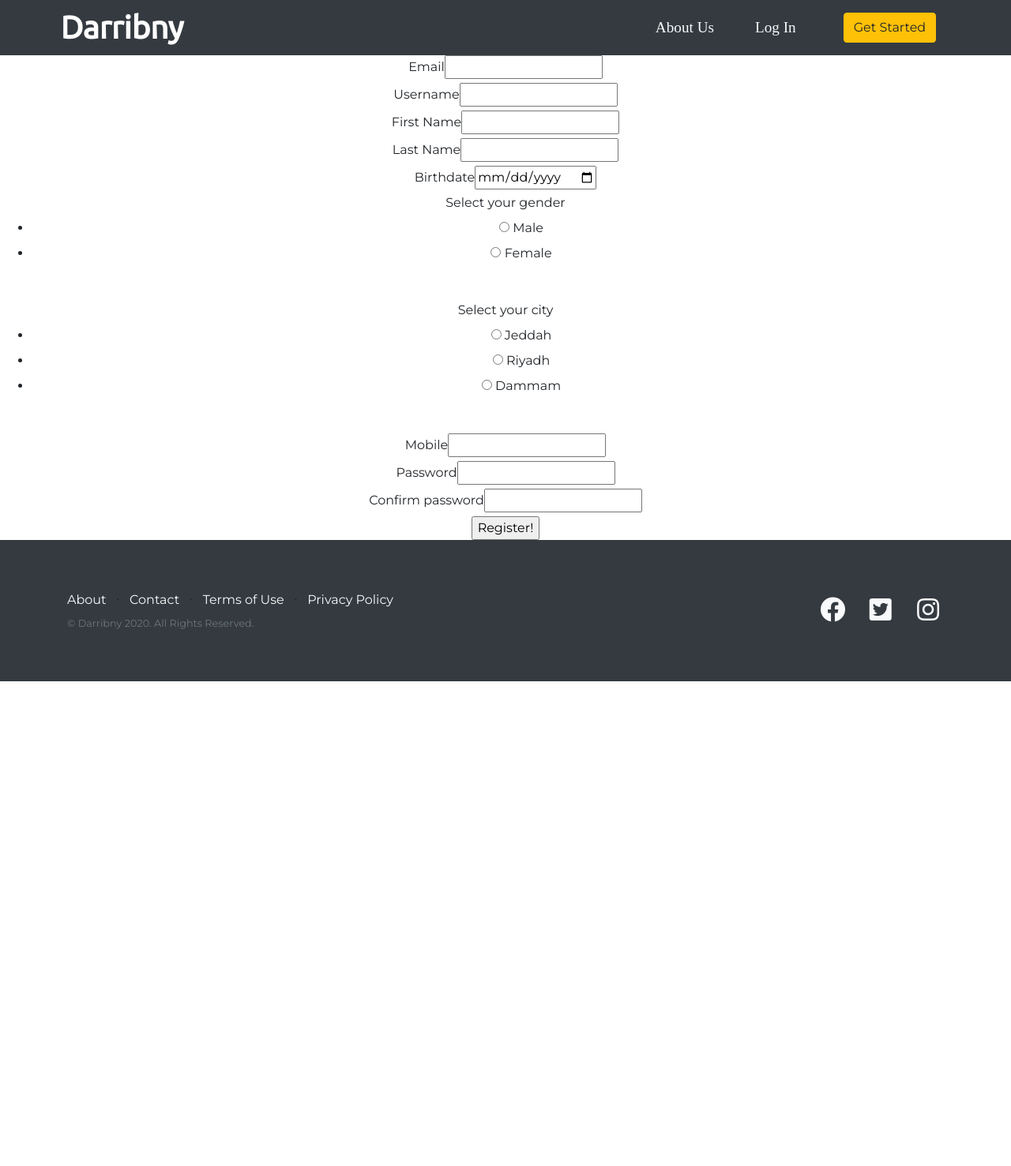
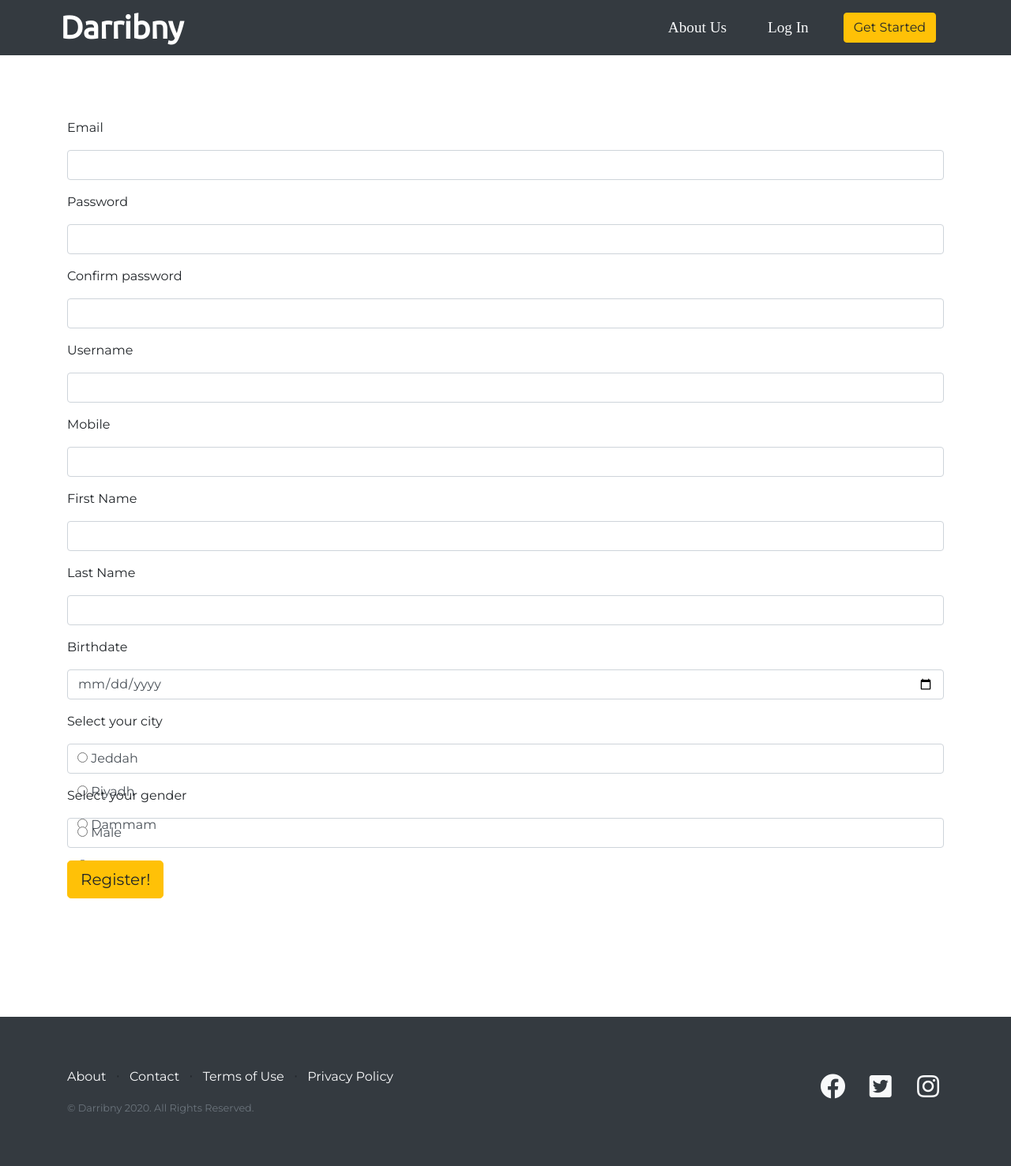
Before and after one commit to hatimalattas/Darribny, a Flask app: page /register in a window 1280 px wide. Shown: the whole page at 79% size. Before the commit the page ends 863 px from the top, so only its background shows below. Run offline with Flask 2, Linux system fonts and the light colour scheme; some libraries are stand-ins or nearby versions; some web fonts are replaced.

Commit message:
designed the login + register page

```diff
--- a/darribny/static/css/index.css
+++ b/darribny/static/css/styles.css
@@ -17,6 +17,32 @@
   padding: 0% 6%;
 }
 
+.login-container {
+  margin-top: 150px;
+  margin-bottom: 150px;
+  text-align: left;
+}
+
+li {
+  margin-bottom: 10px;
+  list-style-type: none;
+}
+
+.icon{
+  height: 50px;
+  width: 50px;
+}
+
+.ul-nav {
+  align-items: center;
+}
+
+.showcases-margin {
+  margin-bottom: 40px;
+}
+
+/* Navigation */
+
 .navbar-brand {
   font-family: "Ubuntu";
   font-size: 2.5rem;
@@ -34,9 +60,6 @@
 
 /* Buttons */
 
-.nav-btn {
-  margin-top: 3px;
-}
 
 /* Title Section */
 header.masthead {
--- a/darribny/templates/base.html
+++ b/darribny/templates/base.html
@@ -28,7 +28,7 @@
     />
 
     <!-- CSS Stylesheet -->
-    <link rel="stylesheet" type="text/css" href="../static/css/index.css" />
+    <link rel="stylesheet" type="text/css" href="../static/css/styles.css" />
 
     <!-- Google fonts-->
     <link
@@ -54,7 +54,7 @@
   <body>
     <!-- Navigation -->
 
-    <nav class="container-fluid navbar navbar-expand-lg navbar-dark bg-dark">
+    <nav class="container-fluid navbar navbar-expand-lg navbar-dark bg-dark fixed-top">
         <a class="navbar-brand text-white" href="{{ url_for('core.index') }}"
           >Darribny</a
         >
@@ -72,39 +72,39 @@
         </button>
 
         <div class="collapse navbar-collapse" id="navbarNav">
-          <ul class="navbar-nav ml-auto">
-            <li class="nav-item">
+          <ul class="navbar-nav ml-auto ul-nav">
+            <li class="nav-item my-auto">
               <a class="nav-link text-light" href="{{ url_for('core.info') }}"
                 >About Us</a
               >
             </li>
 
             {% if current_user.is_authenticated %}
-            <li class="nav-item">
+            <li class="nav-item my-auto">
               <a class="nav-link text-light" href="{{ url_for('users.logout') }}"
                 >Log Out</a
               >
             </li>
-            <li class="nav-item">
+            <li class="nav-item my-auto">
               <a
                 class="nav-link text-light"
                 href="{{ url_for('users.account') }}"
                 >Account</a
               >
             </li>
-            <li class="nav-item">
+            <li class="nav-item my-auto">
               <a class="nav-link text-light" href="#">Book a Trainer</a>
             </li>
 
             {% else %}
-            <li class="nav-item">
+            <li class="nav-item my-auto">
               <a class="nav-link text-light" href="{{ url_for('users.login') }}"
                 >Log In</a
               >
             </li>
-            <li class="nav-item ml-3">
+            <li class="nav-item my-auto">
               <a
-                class="btn btn-warning text-light-60 nav-btn"
+                class="btn btn-warning text-light-60"
                 href="{{ url_for('users.register') }}"
                 >Get Started</a
               >
--- a/darribny/templates/register.html
+++ b/darribny/templates/register.html
@@ -1,17 +1,65 @@
 {% extends 'base.html' %}
 {% block content %}
-<form method="POST">
-    {{form.hidden_tag()}}
-    {{form.email.label}}{{form.email}}<br>
-    {{form.username.label}}{{form.username}}<br>
-    {{form.first_name.label}}{{form.first_name}}<br>
-    {{form.last_name.label}}{{form.last_name}}<br>
-    {{form.birthdate.label}}{{form.birthdate}}<br>
-    {{form.gender.label}}{{form.gender}}<br>
-    {{form.city.label}}{{form.city}}<br>
-    {{form.mobile.label}}{{form.mobile}}<br>
-    {{form.password.label}}{{form.password}}<br>
-    {{form.pass_confirm.label}}{{form.pass_confirm}}<br>
-    {{form.submit()}}<br>
-</form>
+
+<div class="container login-container">
+
+    <form method="POST">
+        {{form.hidden_tag()}}
+
+        <div class="form-group">
+            {{ form.email.label(class="form-group") }}
+            {{ form.email(class="form-control") }}
+        </div>
+
+        <div class="form-group">
+            {{ form.password.label(class="form-group") }}
+            {{ form.password(class="form-control") }}
+        </div>
+
+        <div class="form-group">
+            {{ form.pass_confirm.label(class="form-group") }}
+            {{ form.pass_confirm(class="form-control") }}
+        </div>
+
+        <div class="form-group">
+            {{ form.username.label(class="form-group") }}
+            {{ form.username(class="form-control") }}
+        </div>
+
+        <div class="form-group">
+            {{ form.mobile.label(class="form-group") }}
+            {{ form.mobile(class="form-control") }}
+        </div>
+
+        <div class="form-group">
+            {{ form.first_name.label(class="form-group") }}
+            {{ form.first_name(class="form-control") }}
+        </div>
+
+        <div class="form-group">
+            {{ form.last_name.label(class="form-group") }}
+            {{ form.last_name(class="form-control") }}
+        </div>
+
+        <div class="form-group">
+            {{ form.birthdate.label(class="form-group") }}
+            {{ form.birthdate(class="form-control") }}
+        </div>
+
+        <div class="form-group">
+            {{ form.city.label(class="form-group") }}
+            {{ form.city(class="form-control") }}
+        </div>
+
+        <div class="form-group">
+            {{ form.gender.label(class="form-group") }}
+            {{ form.gender(class="form-control") }}
+        </div>
+
+        <div class="form-group">
+            {{ form.submit(class="btn btn-warning btn-lg") }}
+        </div>
+    </form>
+</div>
+
 {% endblock content %}
```
Also changed, not shown: darribny/templates/index.html (+92 -23 lines), darribny/templates/login.html (+18 -3 lines), darribny/static/icons/cash.svg (added), darribny/static/icons/contract.svg (added), darribny/static/icons/customer-service.svg (added), darribny/static/icons/money.svg (added), 3 other files.
